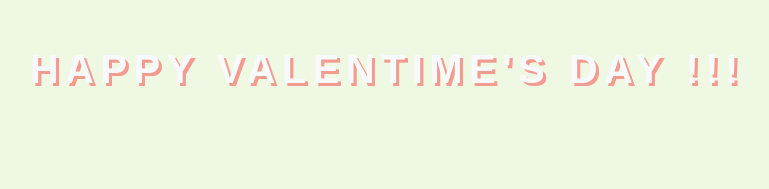
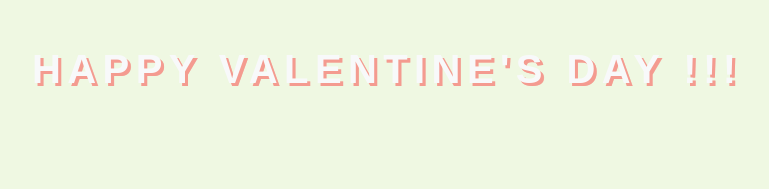
Before and after one commit to Hud0520/VLT, a plain HTML site: page index.html in a window 1280 px wide. Shown: the top 189 px of the page, 250-1019 px from the left. Drawn offline with nearby package versions, Linux system fonts and the light colour scheme; a web font is replaced by a local one.

Commit message:
Update index.html

```diff
--- a/index.html
+++ b/index.html
@@ -12,7 +12,7 @@
 <div class="container">
   <div class="row">
     <div class="col-12">
-      <h1 class="text-center text-light my-5"><strong>Happy Valentime's day !!!</strong></h1>
+      <h1 class="text-center text-light my-5"><strong>Happy Valentine's day !!!</strong></h1>
     </div>
     <div class="col-12 mt-5 d-flex justify-content-center">
       <div id="letter"></div>
```
